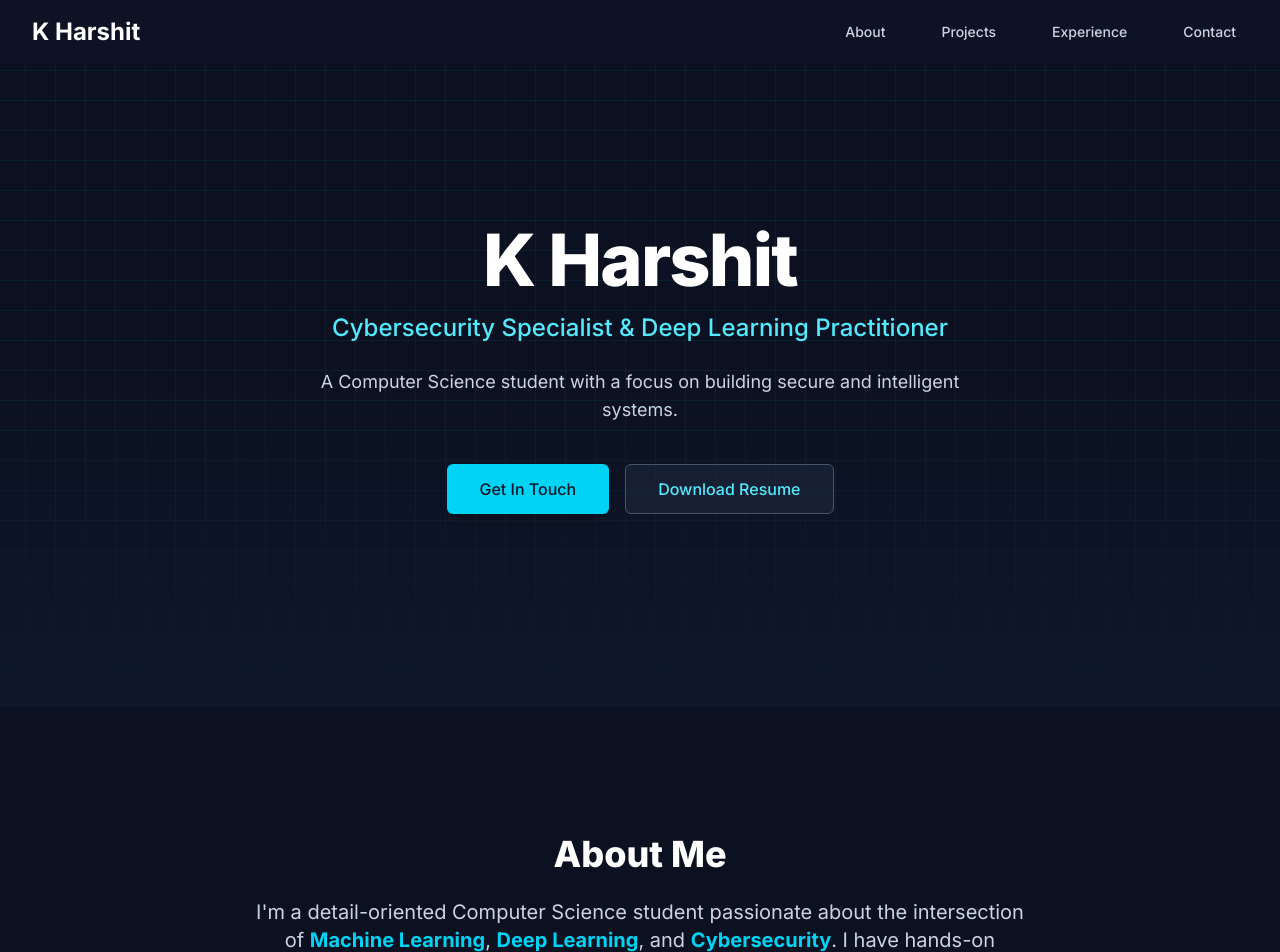
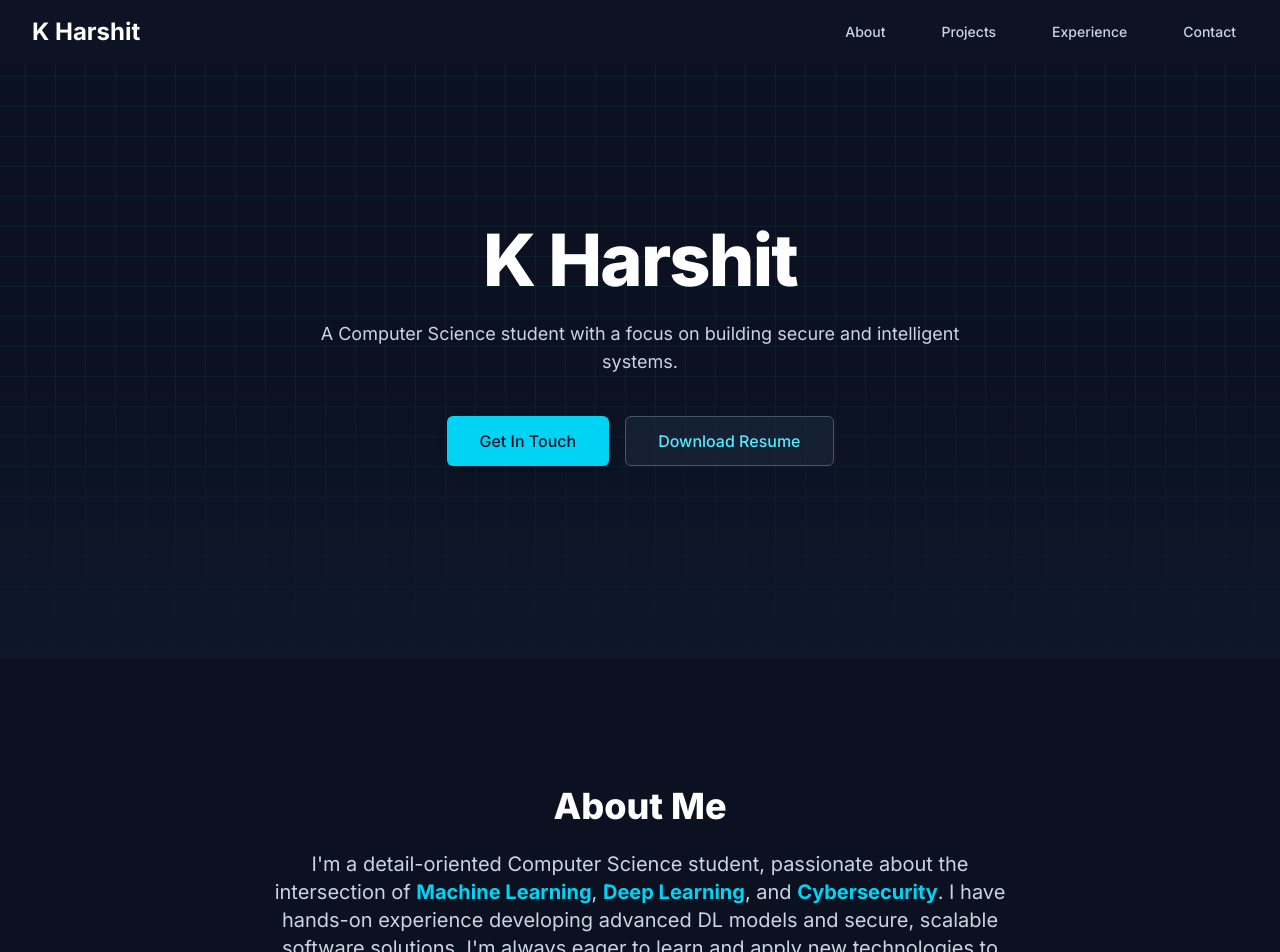
Before and after one commit to karash10/Portfolio, a Next.js app: page / in a window 1280 px wide. Shown: the top 952 px of the page. Built offline with nearby package versions, Linux system fonts and the light colour scheme.

Commit message:
updated resume

```diff
--- a/components/About.tsx
+++ b/components/About.tsx
@@ -6,7 +6,7 @@ export default function About() {
           About Me
         </h2>
         <p className="text-xl text-slate-300 max-w-3xl mx-auto text-center mb-16">
-          I'm a detail-oriented Computer Science student passionate about the intersection of <strong className="text-cyan-400">Machine Learning</strong>, <strong className="text-cyan-400">Deep Learning</strong>, and <strong className="text-cyan-400">Cybersecurity</strong>. I have hands-on experience developing advanced DL models and secure, scalable software solutions. I'm always eager to learn and apply new technologies to solve challenging problems.
+          I'm a detail-oriented Computer Science student, passionate about the intersection of <strong className="text-cyan-400">Machine Learning</strong>, <strong className="text-cyan-400">Deep Learning</strong>, and <strong className="text-cyan-400">Cybersecurity</strong>. I have hands-on experience developing advanced DL models and secure, scalable software solutions. I'm always eager to learn and apply new technologies to solve challenging problems.
         </p>
 
         <h3 className="text-3xl font-bold text-center text-white mb-12">
--- a/components/Hero.tsx
+++ b/components/Hero.tsx
@@ -7,11 +7,6 @@ export default function Hero() {
           <h1 className="text-5xl sm:text-6xl lg:text-7xl font-extrabold text-white tracking-tight">
             K Harshit
           </h1>
-
-          <h2 className="mt-4 text-xl sm:text-2xl text-cyan-300 font-medium">
-            Cybersecurity Specialist & Deep Learning Practitioner
-          </h2>
-
           <p className="mt-6 max-w-2xl mx-auto text-lg text-slate-300">
             A Computer Science student with a focus on building secure and intelligent systems.
           </p>
```
Also changed, not shown: 1 other file (tests, documents, lock files or other folders).
